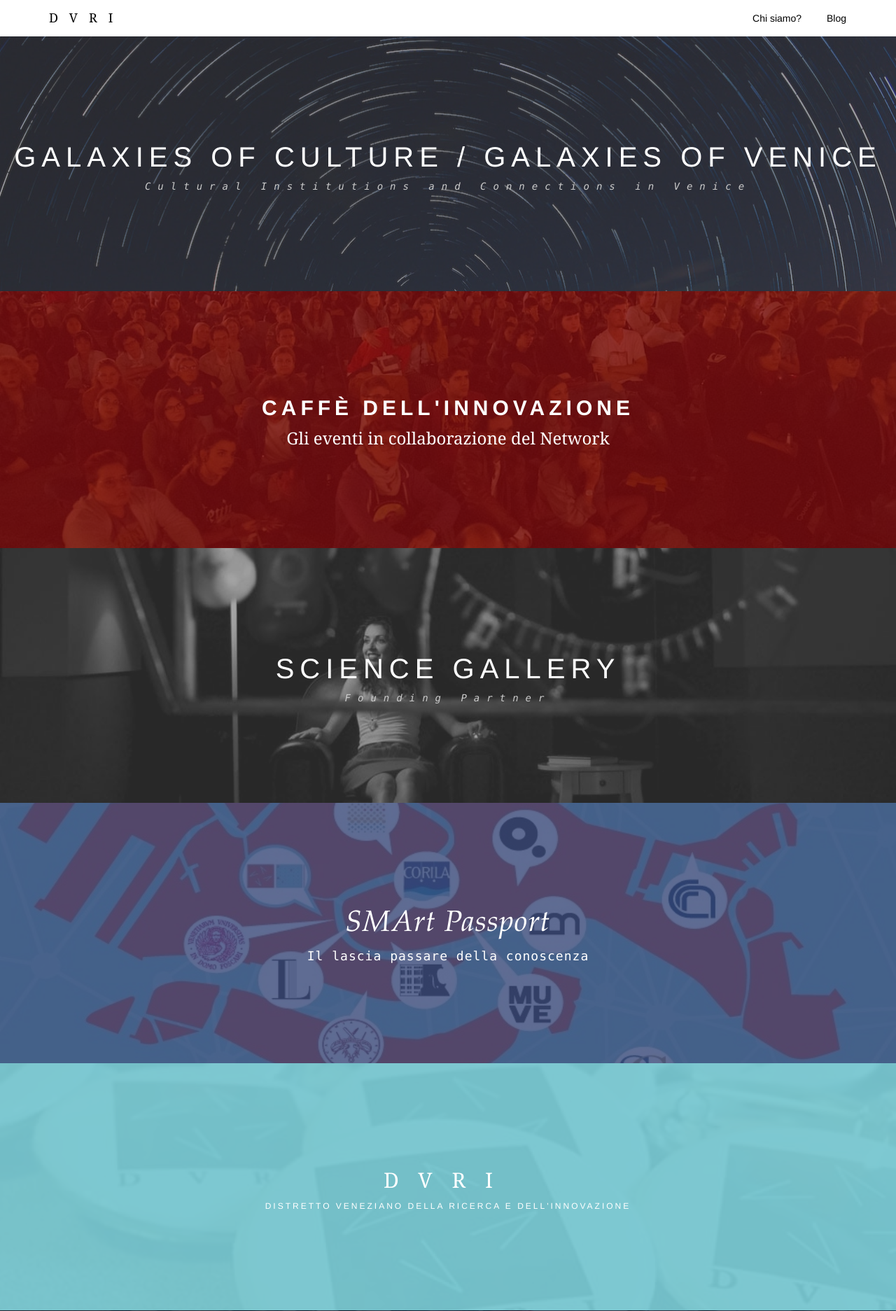
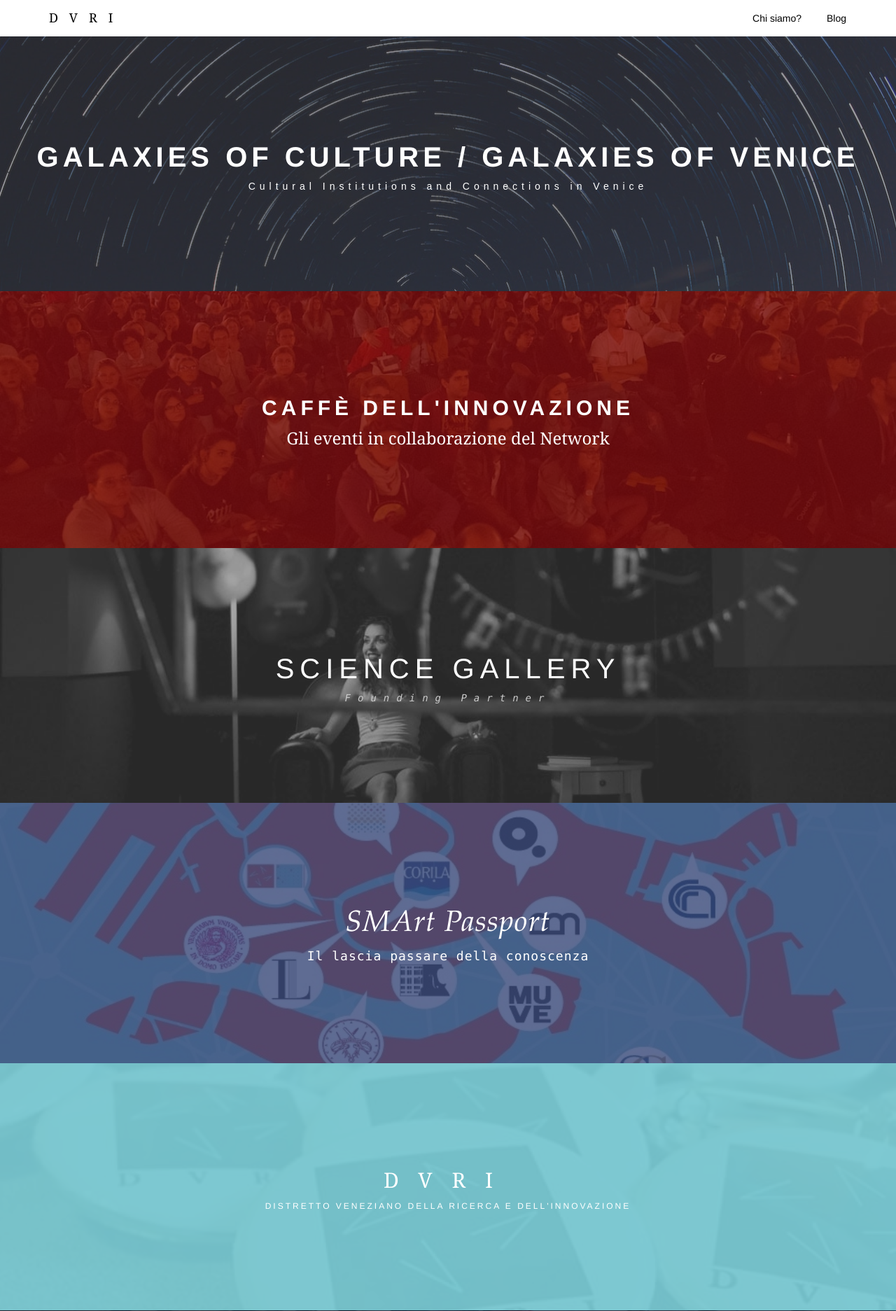
Before and after one commit to simonini/dvri-j-theme, a Jekyll site: the page built from index.html, in a window 1280 px wide. Shown: the top 1873 px of the page at 70% size. Built offline with Jekyll 4.4.1, drawn with Linux system fonts in a browser that asks for light colours.

Commit message:
Update galaxies.sass

```diff
--- a/_sass/galaxies.sass
+++ b/_sass/galaxies.sass
@@ -4,8 +4,8 @@
 
   h2
     color: #fff
-    font-weight: lighter
-    letter-spacing: 8px
+    font-weight: bold
+    letter-spacing: 6px
     text-transform: uppercase
     font-size: 40px
 
@@ -14,10 +14,10 @@
     font-weight: lighter !important
     text-decoration: none
   p
-    font-family: Monaco
-    letter-spacing: 10px
-    color: #ccc
-    font-style: italic
+    font-family: sans-serif
+    letter-spacing: 6px
+        color: #6c757d!important
+    font-style: bold
     @media (max-width: 640px)
       letter-spacing: 2px
 #pagina-galaxies
```
